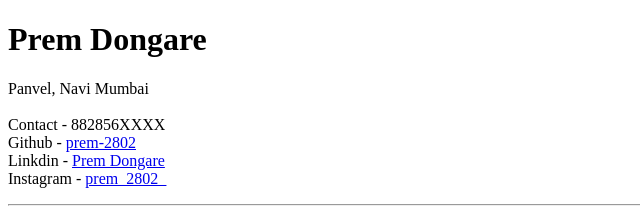
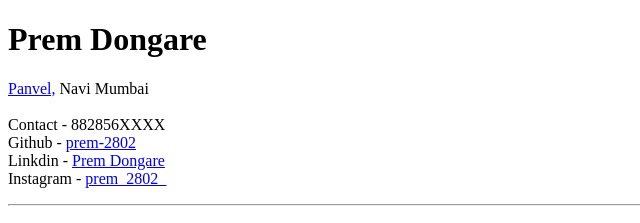
Before and after one commit to prem-2802/Portfolio, a plain HTML site: page index.html in a window 1280 px wide. Shown: the top 223 px of the page, 0-640 px from the left. Drawn offline with Linux system fonts and the light colour scheme.

Commit message:
Update index.html

```diff
--- a/index.html
+++ b/index.html
@@ -7,7 +7,7 @@
 </head>
 <body>
     <h1>Prem Dongare</h1>
-<p>Panvel, Navi Mumbai<br/><br>
+<a href="https://maps.app.goo.gl/CNMrZeXTEcSTD78y9"><p>Panvel,</a> Navi Mumbai<br/><br>
     Contact - 882856XXXX<br>
     Github - <a href="https://github.com/prem-2802">prem-2802</a><br/>
     Linkdin - <a href="https://www.linkedin.com/in/prem-dongare-b40054273?utm_source=share&utm_campaign=share_via&utm_content=profile&utm_medium=android_app">Prem Dongare</a><br>
```
